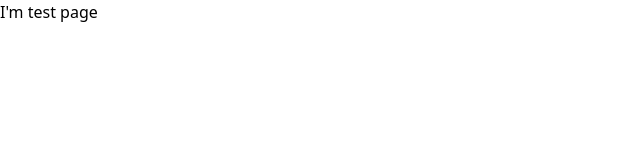
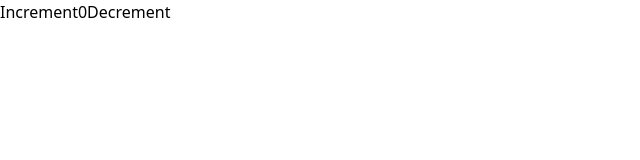
Before and after one commit to ElenaPavluchuk/simple-balance-frontend, a React (Vite) app: page /simple-balance-frontend/test in a window 1280 px wide. Shown: the top 160 px of the page, without its empty margins (0-640 px from the left). Built offline with nearby package versions, Linux system fonts and the light colour scheme.

Commit message:
add-redux-5: implement, configure and test redux

```diff
--- a/package.json
+++ b/package.json
@@ -13,9 +13,11 @@
     "preview": "vite preview"
   },
   "dependencies": {
+    "@reduxjs/toolkit": "^2.11.0",
     "@tailwindcss/vite": "^4.1.17",
     "react": "^19.2.0",
     "react-dom": "^19.2.0",
+    "react-redux": "^9.2.0",
     "react-router": "^7.9.6",
     "tailwindcss": "^4.1.17"
   },
--- /dev/null
+++ b/src/app/providers/redux/slices/counterSlice.js
@@ -0,0 +1,29 @@
+import { createSlice } from "@reduxjs/toolkit";
+
+export const counterSlice = createSlice({
+  name: "counter",
+  initialState: {
+    value: 0,
+  },
+  reducers: {
+    increment: (state) => {
+      // Redux Toolkit allows us to write "mutating" logic in reducers. It
+      // doesn't actually mutate the state because it uses the Immer library,
+      // which detects changes to a "draft state" and produces a brand new
+      // immutable state based off those changes.
+      // Also, no return statement is required from these functions.
+      state.value += 1;
+    },
+    decrement: (state) => {
+      state.value -= 1;
+    },
+    incrementByAmount: (state, action) => {
+      state.value += action.payload;
+    },
+  },
+});
+
+// Action creators are generated for each case reducer function
+export const { increment, decrement, incrementByAmount } = counterSlice.actions;
+
+export default counterSlice.reducer;
--- /dev/null
+++ b/src/app/providers/redux/store.js
@@ -0,0 +1,8 @@
+import { configureStore } from "@reduxjs/toolkit";
+import counterReducer from "./slices/counterSlice";
+
+export default configureStore({
+  reducer: {
+    counter: counterReducer,
+  },
+});
--- a/src/main.jsx
+++ b/src/main.jsx
@@ -1,13 +1,17 @@
 import { StrictMode } from "react";
 import { createRoot } from "react-dom/client";
 import { BrowserRouter } from "react-router";
+import store from "./app/providers/redux/store.js";
+import { Provider } from "react-redux";
 import "./index.css";
 import App from "./app/ui/App.jsx";
 
 createRoot(document.getElementById("root")).render(
-  <BrowserRouter>
-    <StrictMode>
-      <App />
-    </StrictMode>
-  </BrowserRouter>
+  <Provider store={store}>
+    <BrowserRouter>
+      <StrictMode>
+        <App />
+      </StrictMode>
+    </BrowserRouter>
+  </Provider>
 );
--- a/src/pages/TesePage.jsx
+++ b/src/pages/TesePage.jsx
@@ -1,7 +1,29 @@
+import { useSelector, useDispatch } from "react-redux";
+import {
+  decrement,
+  increment,
+} from "../app/providers/redux/slices/counterSlice";
+
 export default function TestPage() {
+  const count = useSelector((state) => state.counter.value);
+  const dispatch = useDispatch();
   return (
     <div>
-      <h1>I'm test page</h1>
+      <div>
+        <button
+          aria-label="Increment value"
+          onClick={() => dispatch(increment())}
+        >
+          Increment
+        </button>
+        <span>{count}</span>
+        <button
+          aria-label="Decrement value"
+          onClick={() => dispatch(decrement())}
+        >
+          Decrement
+        </button>
+      </div>
     </div>
   );
 }
```
Also changed, not shown: 1 other file (tests, documents, lock files or other folders).
